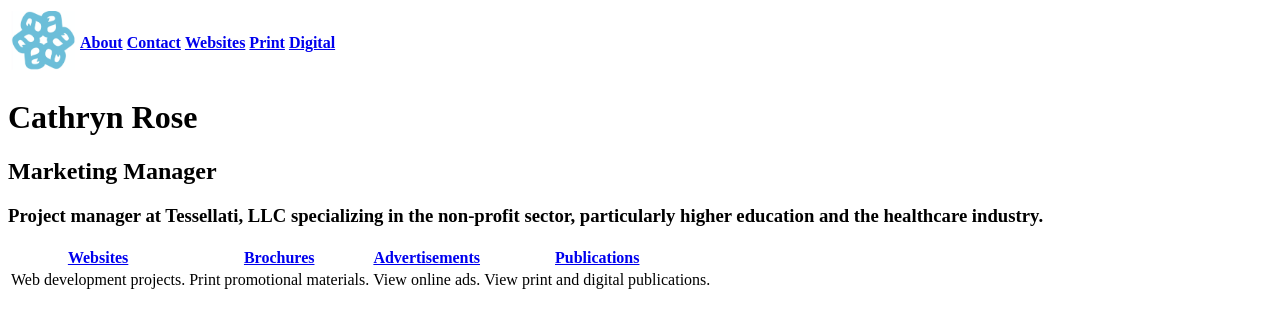
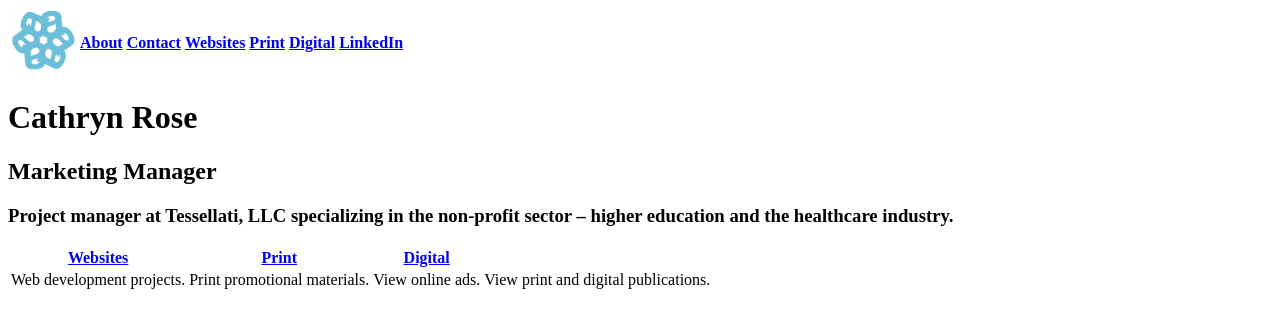
Before and after one commit to CathrynR/Cathryn_Rose_Portfolio, a plain HTML site: page index.html in a window 1280 px wide. Drawn offline with Linux system fonts and the light colour scheme.

Commit message:
about.html content

```diff
--- a/index.html
+++ b/index.html
@@ -10,19 +10,19 @@
     <th><a href="about.html">About</a></th>
     <th><a href="contact.html">Contact</a></th>
     <th><a href="websites.html">Websites</a></th>
-    <th><a href="Brochures.html">Print</a></th>
-    <th><a href="Books.html">Digital</a></th>
+    <th><a href="print.html">Print</a></th>
+    <th><a href="digital.html">Digital</a></th>
+    <th><a href="https://www.linkedin.com/in/cathryn-andrews/" target="_blank">LinkedIn</a></th>
 
   </table>
   <h1>Cathryn Rose</h1>
   <h2>Marketing Manager</h2>
-  <h3>Project manager at Tessellati, LLC specializing in the non-profit sector, particularly higher education and the healthcare industry.</h3>
+  <h3>Project manager at Tessellati, LLC specializing in the non-profit sector – higher education and the healthcare industry.</h3>
     <table>
       <tr>
         <th><a href="websites.html">Websites</a></th>
-        <th><a href="brochures.html">Brochures</a></th>
-        <th><a href="ads.html">Advertisements</a></th>
-        <th><a href="ads.html">Publications</a></th>
+        <th><a href="print.html">Print</a></th>
+        <th><a href="digital.html">Digital</a></th>
       </tr>
       <tr>
         <td>Web development projects.</td>
```
Also changed, not shown: about.html (+13 -0 lines), images/cathryn-headshot-cutout-v2-150.png (added).
